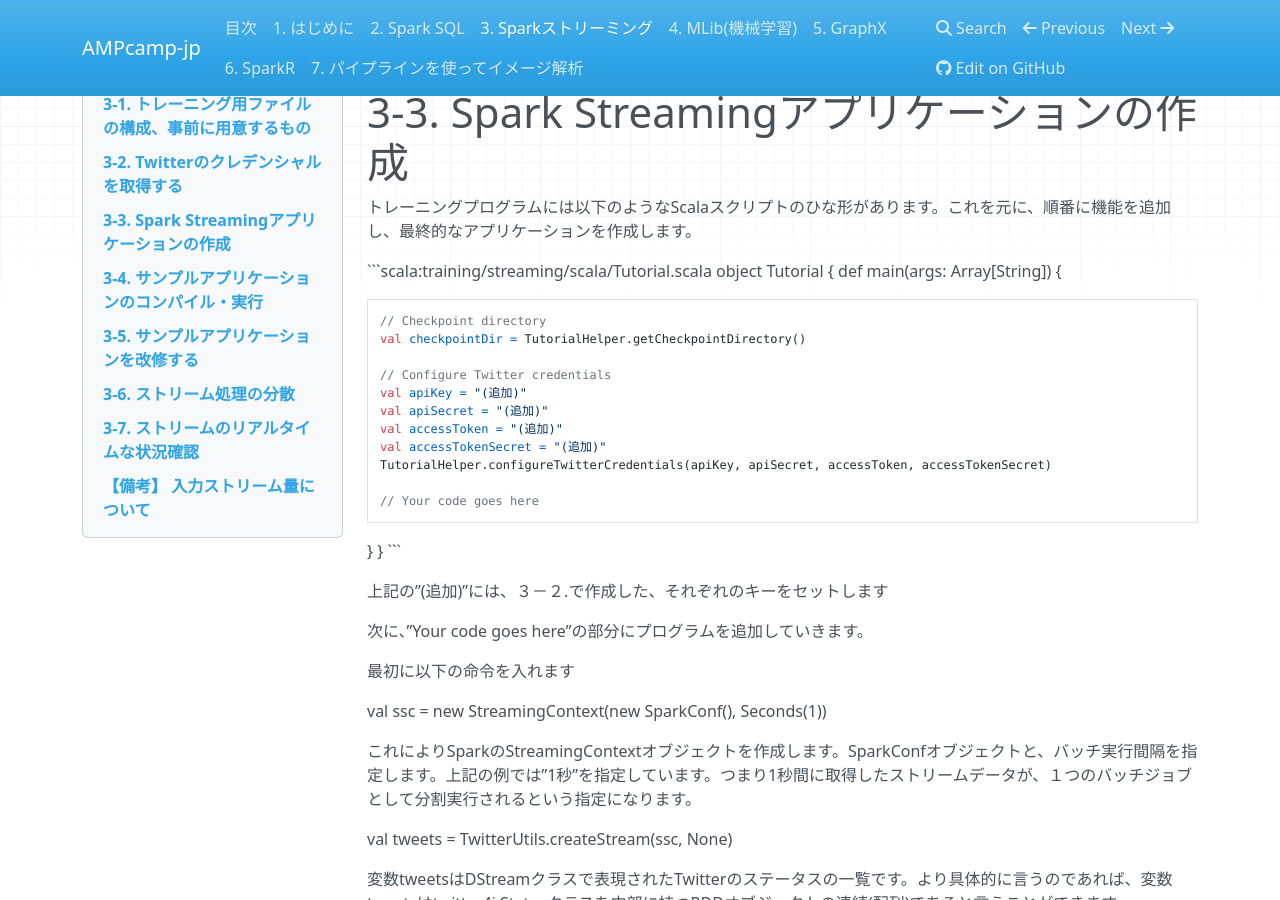
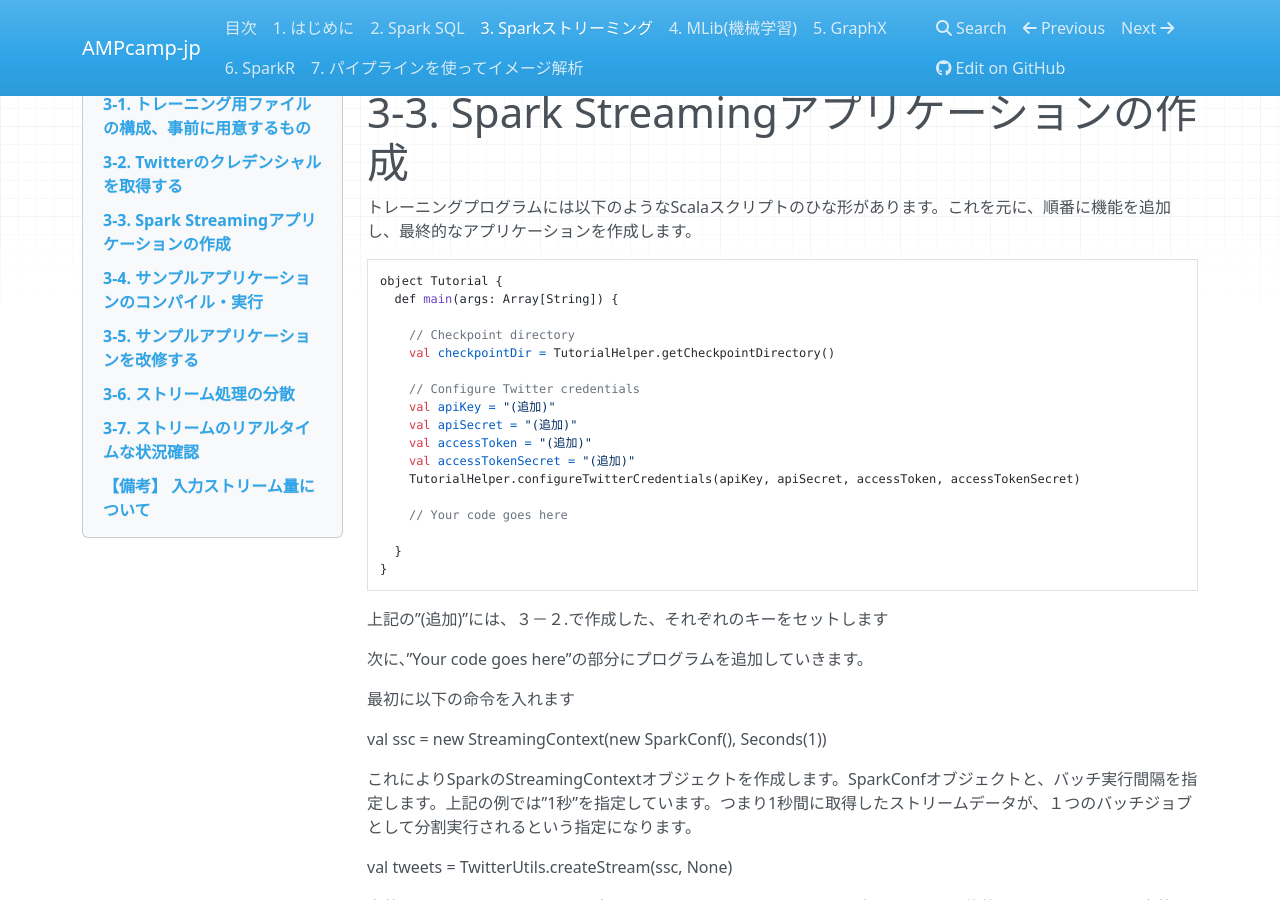
Before and after one commit to m-kiuchi/AMPcamp-ja, an MkDocs documentation site: the page built from docs/spark-streaming.md, in a window 1280 px wide and 900 px high, scrolled down 4013 px. Built offline with MkDocs 1.6.1, drawn with Linux system fonts in a browser that asks for light colours; nearby versions of some CDN libraries; old or Windows-style settings are respelled for this version of MkDocs.

Commit message:
Update spark-streaming.md

````diff
--- a/docs/spark-streaming.md
+++ b/docs/spark-streaming.md
@@ -81,7 +81,7 @@ Callback URL: (空欄)
 トレーニングプログラムには以下のようなScalaスクリプトのひな形があります。これを元に、順番に機能を追加し、最終的なアプリケーションを作成します。
 
 
-```scala:training/streaming/scala/Tutorial.scala
+```
 object Tutorial {
   def main(args: Array[String]) {
 
````
